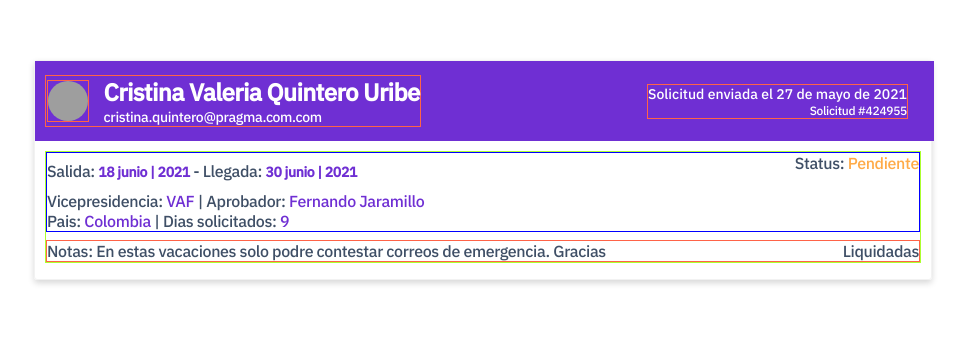
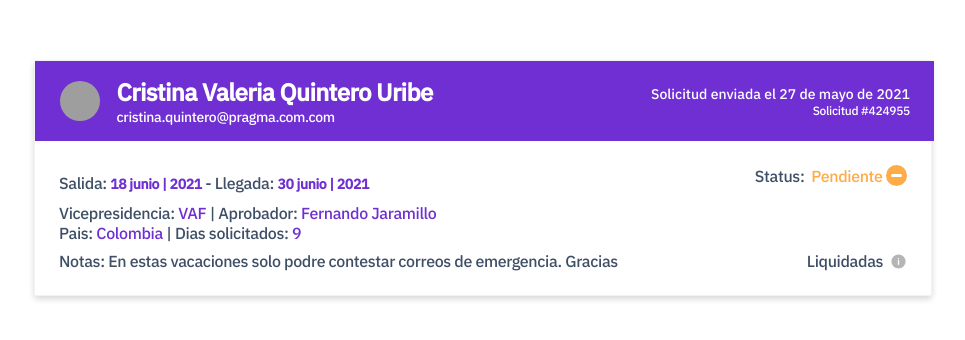
Before and after one commit to ikevin92/curso-css-html-platzi, a plain HTML site: page card_vacaciones/index.html in a window 1280 px wide. Shown: the part 190-530 px from the top of the page, without its empty margins (66-1031 px from the left). Drawn offline with Linux system fonts and the light colour scheme; grey boxes are pictures that could not be loaded.

Commit message:
correciones

```diff
--- a/card_vacaciones/index.html
+++ b/card_vacaciones/index.html
@@ -43,7 +43,7 @@
 
                     </div>
                     <div>
-                        <p>Status: <span class="card-body-status">Pendiente</span></p>
+                        <p class="card-body-info-status">Status: &nbsp<span class="card-body-status">Pendiente</span>&nbsp<img src="pendiente-icon.svg" alt=""></p>
                     </div>
                 </div>
 
@@ -53,7 +53,7 @@
                         <p>Notas: En estas vacaciones solo podre contestar correos de emergencia. Gracias</p>
                     </div>
                     <div>
-                        <p>Liquidadas</p>
+                        <p class="card-body-info-status">Liquidadas &nbsp<img src="liquidada-icon.svg" alt=""></p>
 
                     </div>
                 </div>
--- a/card_vacaciones/style.css
+++ b/card_vacaciones/style.css
@@ -34,22 +34,18 @@ body {
 	display: flex;
 	justify-content: space-between;
 	align-items: center;
-	padding: 0.625rem;
+	/* padding: 0.625rem; */
 }
 .card .card-header p {
 	font-size: 0.875rem;
 }
-.card-header-right {
-	margin-right: 1rem;
-	margin-left: 0;
-	text-align: end;
-	border: 1px solid tomato;
-}
+
 .card-header-left {
 	display: flex;
 	text-align: left;
 	align-items: center;
-	border: 1px solid tomato;
+  margin-left: 1.5rem;
+	/* border: 1px solid tomato; */
 	/* margin-left: -5rem; */
 }
 .card-img-container {
@@ -59,7 +55,7 @@ body {
 	align-items: center;
 	margin-left: 1px;
 	margin-right: 15px;
-	border: 1px solid tomato;
+	/* border: 1px solid tomato; */
 }
 .card-header .card-header-left .card-img-container img {
 	width: 40px;
@@ -74,6 +70,11 @@ body {
 	font: normal normal medium 14px/38px IBM Plex Sans;
 	letter-spacing: -0.022rem;
 }
+.card-header-right {
+	margin-right: 1.5rem;
+	text-align: end;
+	/* border: 1px solid tomato; */
+}
 .card-header .card-header-right.card-header-date {
 	font: normal normal medium 14px/38px IBM Plex Sans;
 }
@@ -84,27 +85,27 @@ body {
 }
 /* BODY CARD */
 .card-body {
-	margin: 10px;
+	margin:  1.5rem;
 	height: 45%;
 	display: flex;
 	flex-direction: column;
-	border: 1px solid greenyellow;
 	justify-content: space-around;
 	letter-spacing: -0.022rem;
 	color: #3f4f66;
+	/* border: 1px solid greenyellow; */
 }
 
 .card-body .card-body-start {
 	display: flex;
 	justify-content: space-between;
 	align-items: initial;
-	border: 1px solid blue;
+	/* border: 1px solid blue; */
 }
 
 .card-body .card-body-end {
 	display: flex;
 	justify-content: space-between;
-	border: 1px solid tomato;
+	/* border: 1px solid tomato; */
 	margin-top: 0.5rem;
 }
 
@@ -121,11 +122,27 @@ body {
 	letter-spacing: -0.022rem;
 	font: normal normal medium 14px/20px IBM Plex Sans;
 }
-
-.card-body .card-body-start .card-body-status {
+.card-body .card-body-start .card-body-info-status {
+	/* border: 1px solid tomato; */
+	/* padding: auto; */
+	display: flex;
+	align-items: center;
+	text-align: center;
+	justify-content: space-around;
+}
+.card-body .card-body-start .card-body-info-status .card-body-status {
 	color: #ffab48;
 }
 
 .card-body .card-body-start .card-body-info-date {
 	font: normal normal medium 14px/38px IBM Plex Sans;
 }
+
+.card-body .card-body-end .card-body-info-status {
+	/* border: 1px solid tomato; */
+	/* padding: auto; */
+	display: flex;
+	align-items: center;
+	text-align: center;
+	justify-content: space-around;
+}
```
Also changed, not shown: card_vacaciones/liquidada-icon.svg (added), card_vacaciones/pendiente-icon.svg (added).
